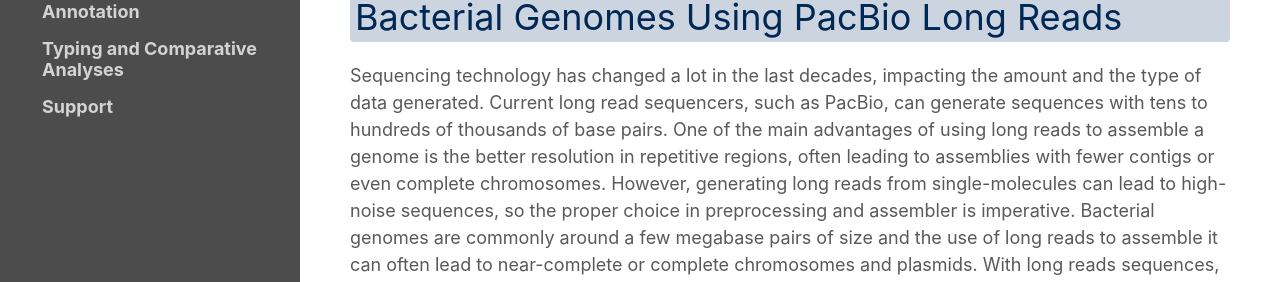
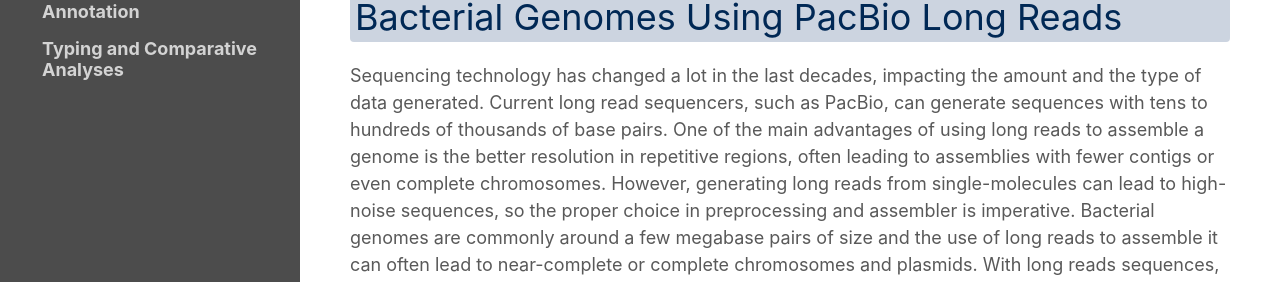
Before and after one commit to ucdavis-bioinformatics-training/2021-ASM-genome-assembly, a Jekyll site: the page built from index.md, in a window 1280 px wide. Shown: the part 217-499 px from the top of the page. Built offline with Jekyll 4.4.1, drawn with Linux system fonts in a browser that asks for light colours.

Commit message:
rmove support

```diff
--- a/_config.yml
+++ b/_config.yml
@@ -15,5 +15,3 @@ navigation:
     url: /markdown_docs/annotation
   - title: Typing and Comparative Analyses
     url: /markdown_docs/Bacterial-taxonomy
-  - title: Support
-    url: support
```
Also changed, not shown: 1 other file.
